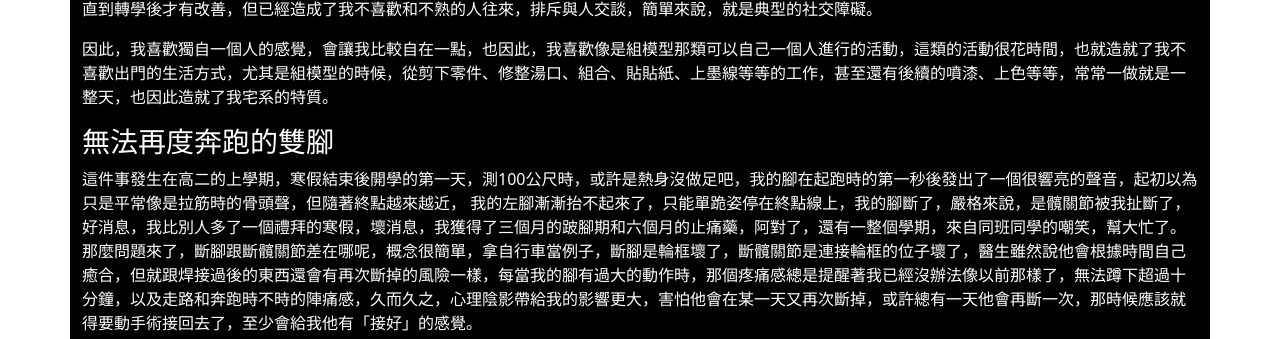
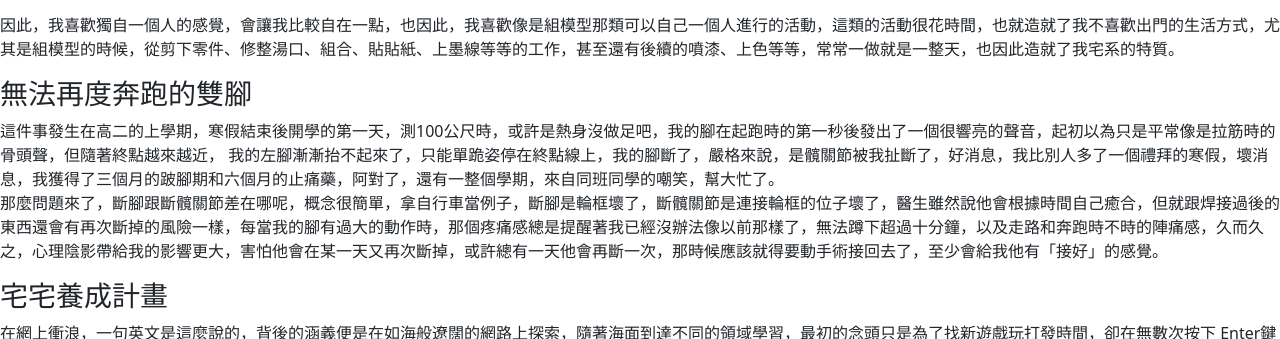
Before and after one commit to Orange4Code/A110070033.github.io, a plain HTML site: page index.html in a window 1280 px wide. Shown: the part 761-1100 px from the top of the page. Drawn offline with nearby package versions, Linux system fonts and the light colour scheme.

Commit message:
Update index.html

```diff
--- a/index.html
+++ b/index.html
@@ -16,7 +16,7 @@
   </head>
 
   <body>
-	<div class="container bg-black text-white">
+
 	<header>
 		<h1>資傳一甲 陳橙宥 A110070033</h1>
 		<nav>
```
